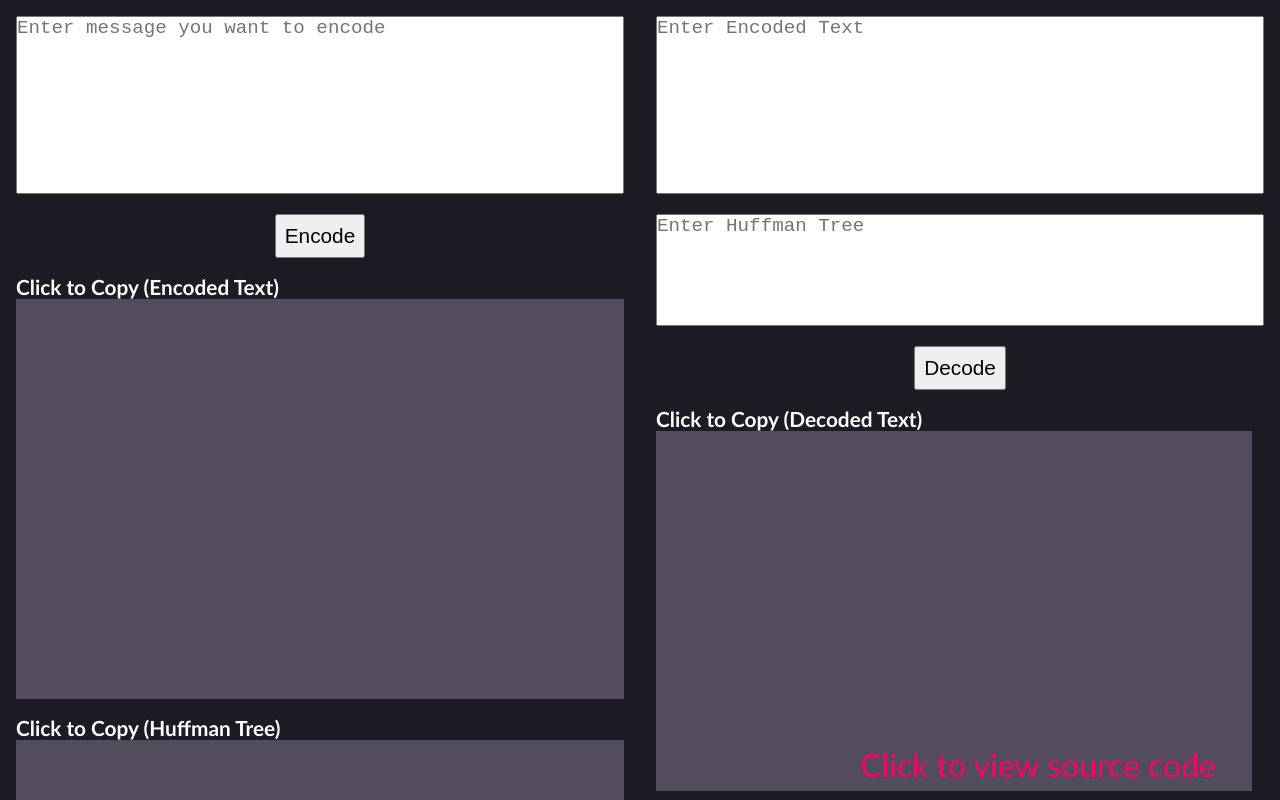
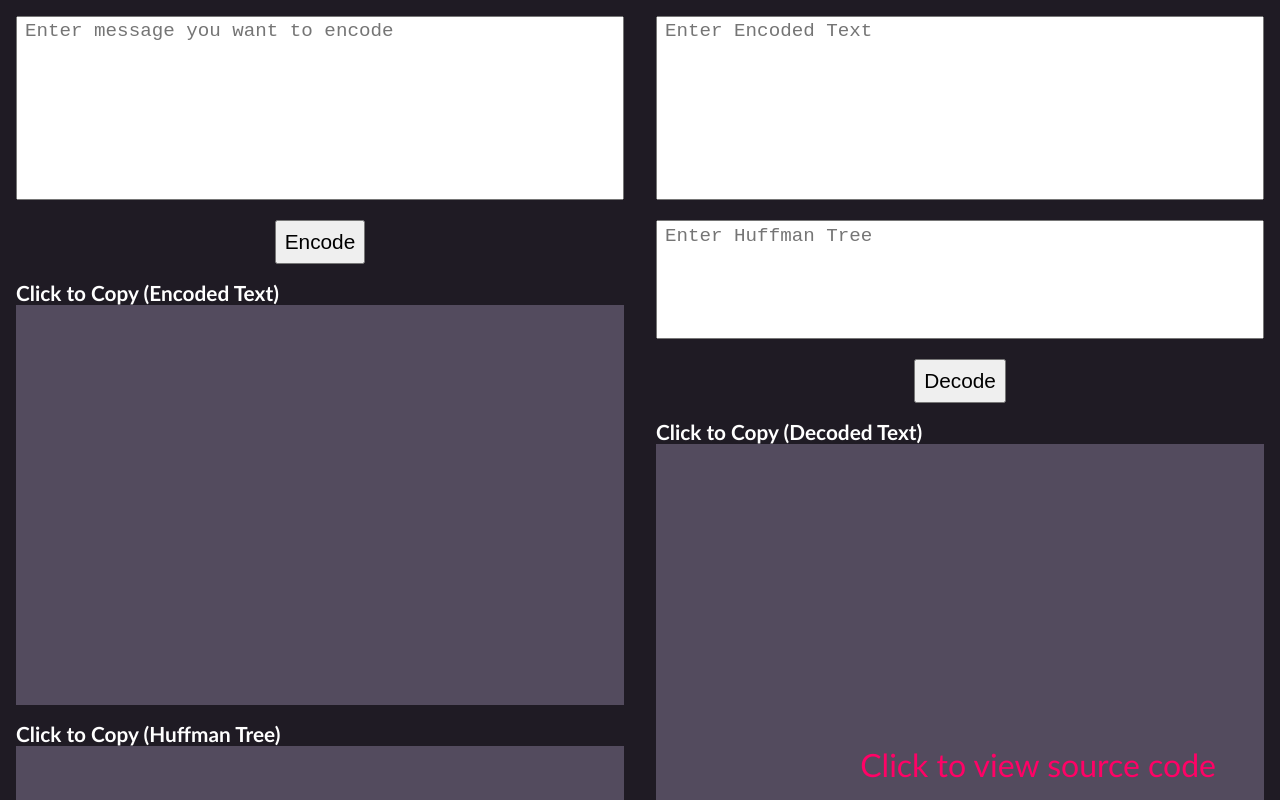
Before and after one commit to 0xAdachi/Huffman_Encoding, a plain HTML site: page index.html in a window 1280 px wide. Drawn offline with Linux system fonts and the light colour scheme.

Commit message:
styling change

```diff
--- a/style.css
+++ b/style.css
@@ -31,6 +31,7 @@ body {
   margin-bottom: 1rem;
   width: 100%;
   font-size: 1.2rem;
+  padding: 0.2rem 0.5rem;
   resize: none;
 }
 
@@ -78,12 +79,18 @@ body {
 }
 
 #decoded-text {
-  width: 98%;
+  width: 100%;
   height: 45%;
+  padding: 0.2rem 1rem;
   background-color: #534B5E;
-  color: #FF7597;
+  color: rgb(90, 249, 90);
   font-size: 1.3rem;
   font-family: Calibri;
+  word-wrap: break-word;
+  overflow-y: scroll;
+}
+#decoded-text::-webkit-scrollbar {
+  display: none;
 }
 
 #sc {
```
